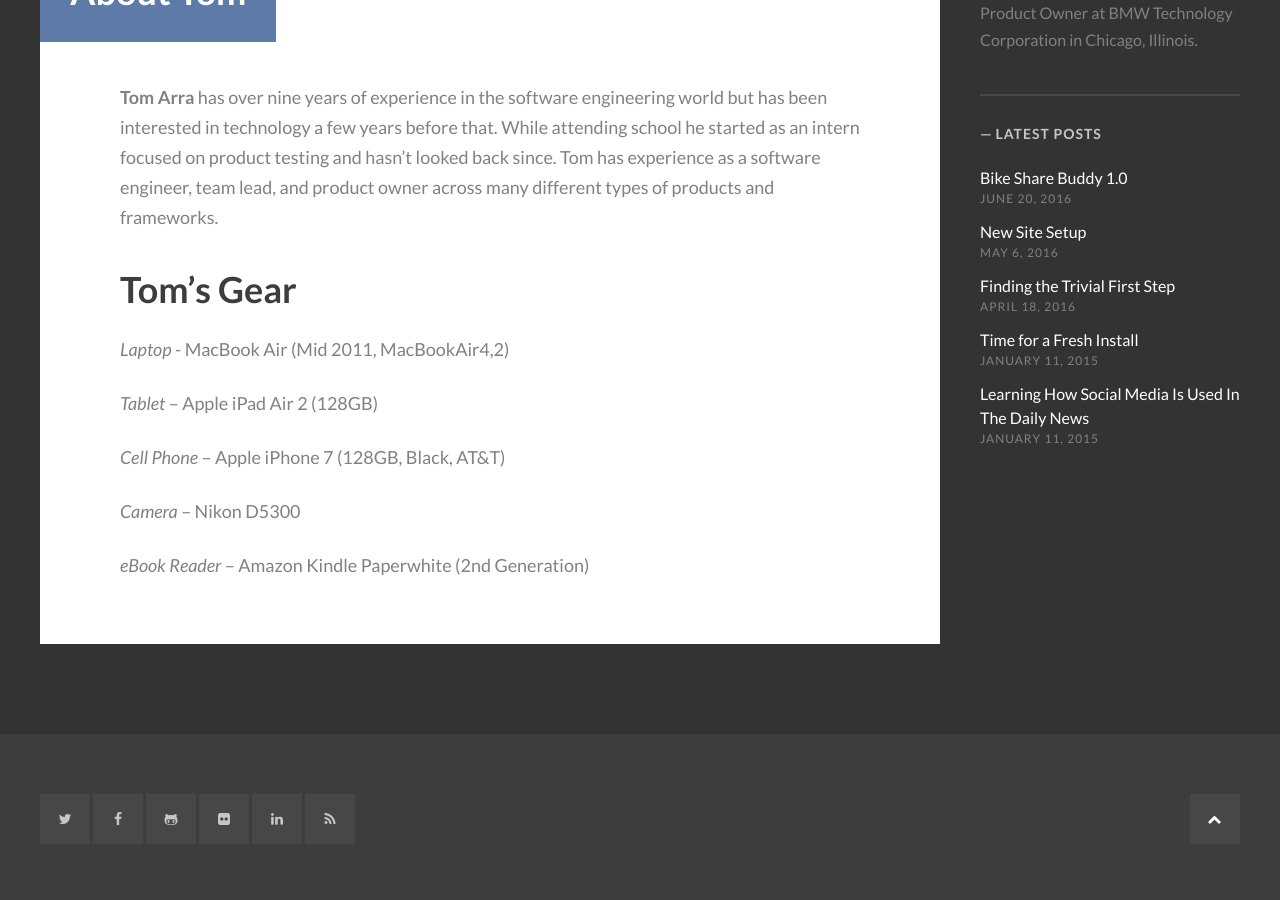
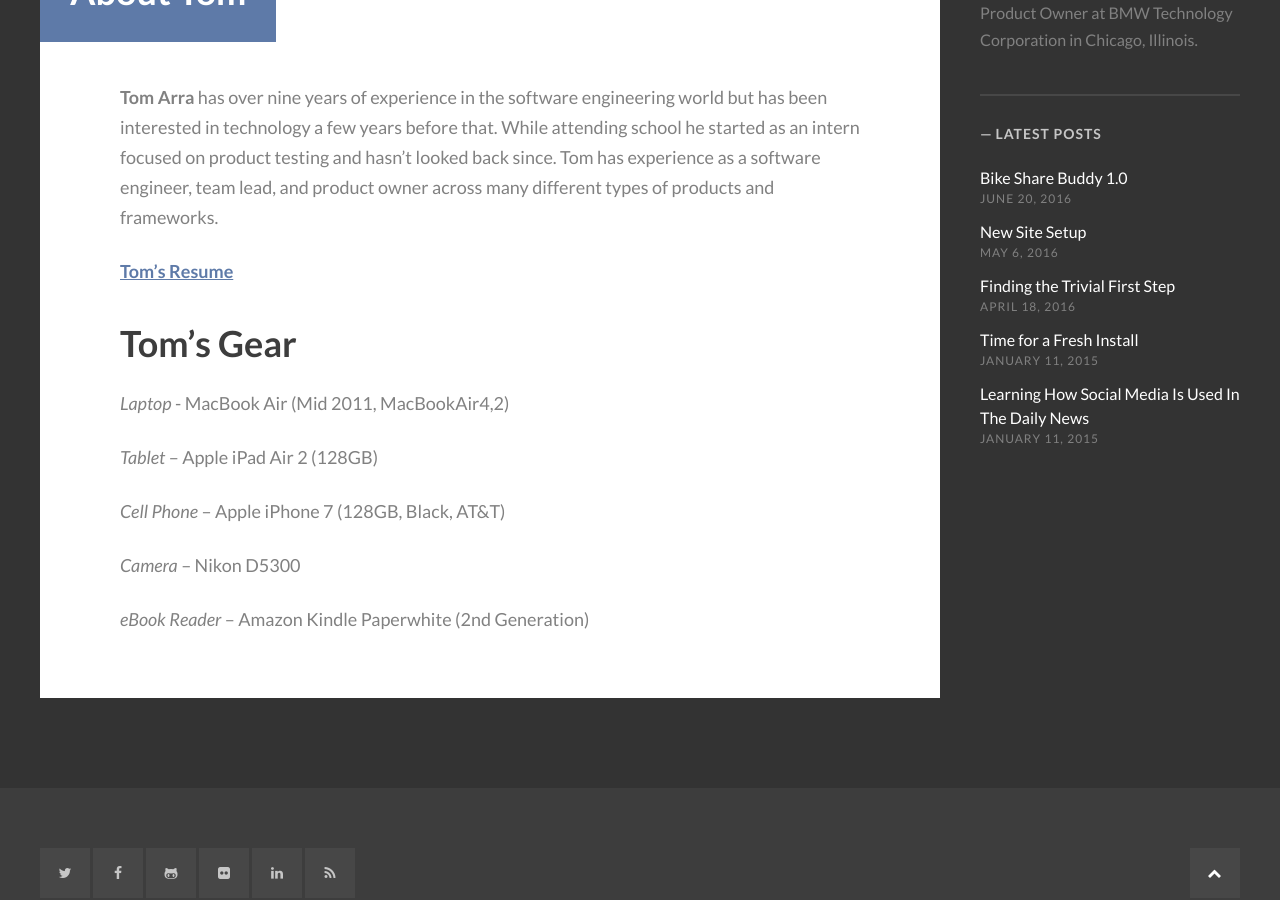
Before and after one commit to tomarra/tomarra.github.io, a Jekyll site: the page built from about.md, in a window 1280 px wide and 900 px high, scrolled down 363 px. Built offline with Jekyll 4.4.1, drawn with Linux system fonts in a browser that asks for light colours; some web fonts are replaced.

Commit message:
Updating resume

```diff
--- a/about.md
+++ b/about.md
@@ -4,6 +4,8 @@
 ---
 
 **Tom Arra** has over nine years of experience in the software engineering world but has been interested in technology a few years before that. While attending school he started as an intern focused on product testing and hasn’t looked back since. Tom has experience as a software engineer, team lead, and product owner across many different types of products and frameworks.
+
+[**Tom's Resume**](/assets/other/Tom_Arra_Resume.pdf)
 
 # Tom's Gear
 
```
Also changed, not shown: 2 other files.
